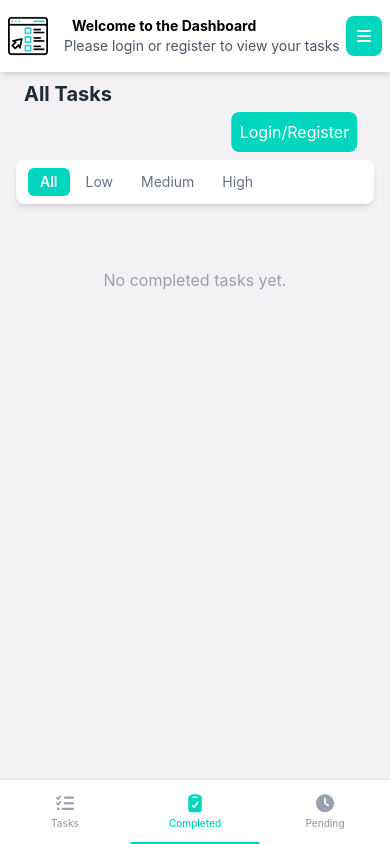
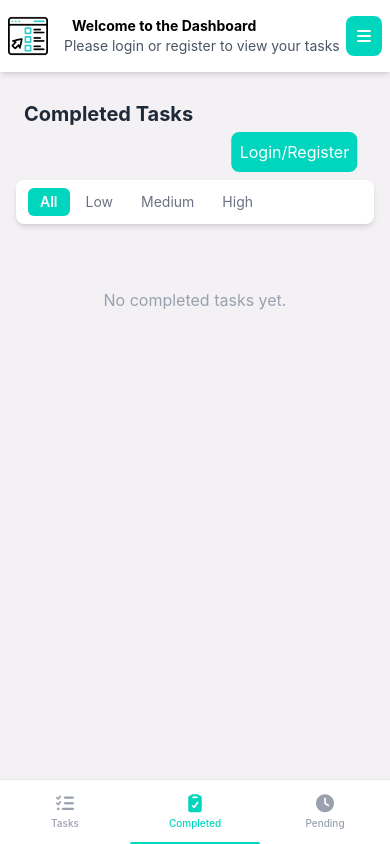
Before and after one commit to BakhomTadres/Dashboard, a React (Vite) app: page /completed in a window 390 px wide. Built offline with nearby package versions, Linux system fonts and the light colour scheme.

Commit message:
Edit in padding of home page

```diff
--- a/src/Completed.tsx
+++ b/src/Completed.tsx
@@ -37,10 +37,10 @@ export default function Completed() {
       <BottomNav active={active} setActive={setActive} />
 
       <div className="flex flex-col lg:flex-row">
-         <div className="pl-4 md:pl-20 py-20 sm:pt-25 pr-4 md:pb-6 min-h-[calc(100vh)] w-full lg:w-[80%] bg-mauve-100 overflow-y-auto">
+         <div className="pl-4 md:pl-20 py-25 pr-4 md:pb-6 min-h-[calc(100vh)] w-full lg:w-[80%] bg-mauve-100 overflow-y-auto">
           <div className="flex flex-col sm:flex-row sm:items-center justify-between gap-3 mb-4">
             <h2 className="text-xl sm:text-2xl font-bold text-gray-800 px-2">
-              All Tasks
+              Completed Tasks
             </h2>
             <div>
               {!isRegistered ? (
--- a/src/Components/Bars.tsx
+++ b/src/Components/Bars.tsx
@@ -8,7 +8,7 @@ export default function Bars({ show, setShowMobileSidebar, children }: { show: b
         onClick={() => setShowMobileSidebar(false)}
         className="fixed z-20 h-[calc(100vh-56px)] left-0 top-14 w-full bg-gray-900 opacity-60 block lg:hidden"
         ></div>
-        <div className="fixed z-50 top-14 right-0 h-[calc(100vh-56px)] w-1/2 overflow-y-auto bg-white p-4 block lg:hidden">
+        <div className="fixed z-50 top-14 right-0 h-[calc(100vh-56px)] w-3/4 overflow-y-auto bg-white p-4 block lg:hidden">
           {children}
         </div>
         </>
--- a/src/Components/RightSideBar.tsx
+++ b/src/Components/RightSideBar.tsx
@@ -14,7 +14,7 @@ export default function RightSideBar({
 }) {
   let navigate = useNavigate();
   return (
-    <aside className="fixed pt-6 h-[calc(100vh-64px)] top-15 w-[calc(50%-32px)] lg:w-[20%] bg-white md:px-4">
+    <aside className="fixed pt-6 h-[calc(100vh-64px)] top-15 w-[calc(75%-32px)] lg:w-[20%] bg-white md:px-4">
       {isRegistered && (
         <>
         <div className="flex flex-col lg:flex-row justify-start items-center space-x-2 p-4 bg-mauve-100">
--- a/src/Dashboard.tsx
+++ b/src/Dashboard.tsx
@@ -46,7 +46,7 @@ export default function Dashboard() {
 
       <div className="flex flex-col lg:flex-row">
         {/* Content */}
-        <div className="pl-4 md:pl-20 py-20 pr-4 sm:pt-25 md:pb-6 min-h-[calc(100vh)] w-full lg:w-[80%] bg-mauve-100 overflow-y-auto">
+        <div className="pl-4 md:pl-20 py-25 pr-4 md:pb-6 min-h-[calc(100vh)] w-full lg:w-[80%] bg-mauve-100 overflow-y-auto">
           <div className="flex flex-col sm:flex-row sm:items-center justify-between gap-3 mb-4">
             <h2 className="text-xl sm:text-2xl font-bold text-gray-800 px-2">
               All Tasks
--- a/src/Pending.tsx
+++ b/src/Pending.tsx
@@ -37,10 +37,10 @@ export default function Pending() {
       <BottomNav active={active} setActive={setActive} />
 
       <div className="flex flex-col lg:flex-row">
-         <div className="pl-4 md:pl-20 py-20 sm:pt-25 pr-4 md:pb-6 min-h-[calc(100vh)] w-full lg:w-[80%] bg-mauve-100 overflow-y-auto">
+         <div className="pl-4 md:pl-20 py-25 pr-4 md:pb-6 min-h-[calc(100vh)] w-full lg:w-[80%] bg-mauve-100 overflow-y-auto">
           <div className="flex flex-col sm:flex-row sm:items-center justify-between gap-3 mb-4">
             <h2 className="text-xl sm:text-2xl font-bold text-gray-800 px-2">
-              All Tasks
+              Pending Tasks
             </h2>
             <div>
               {!isRegistered ? (
```
